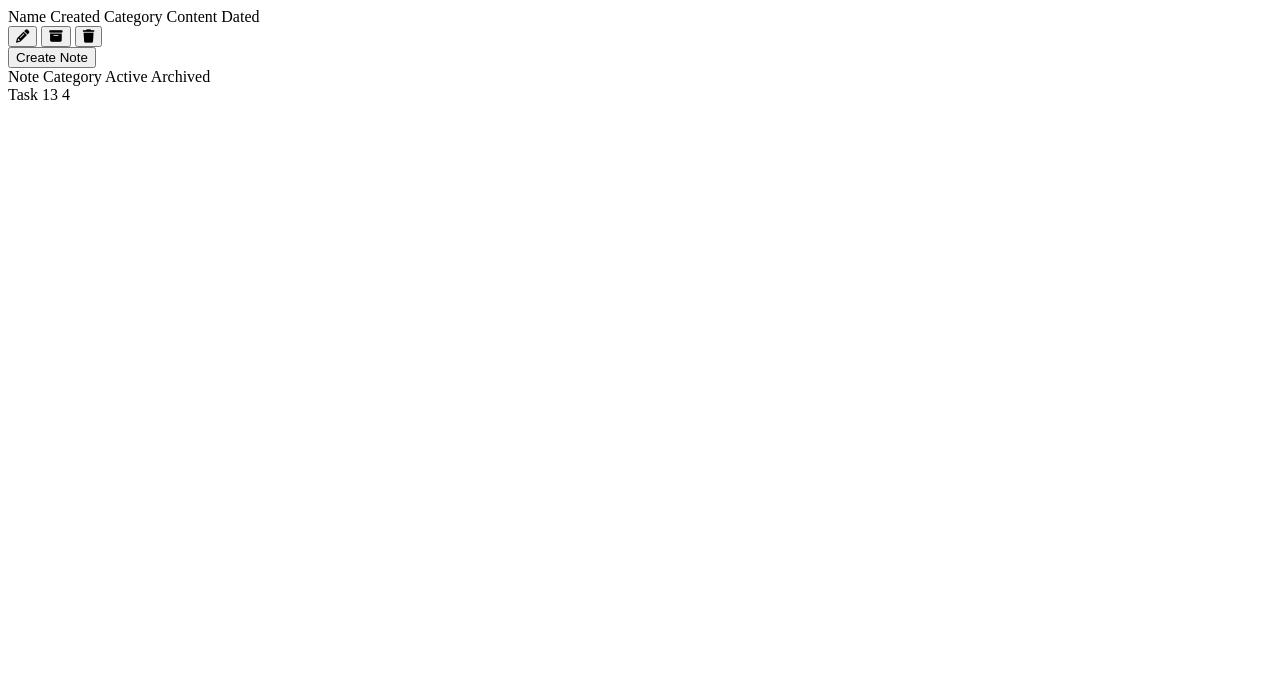
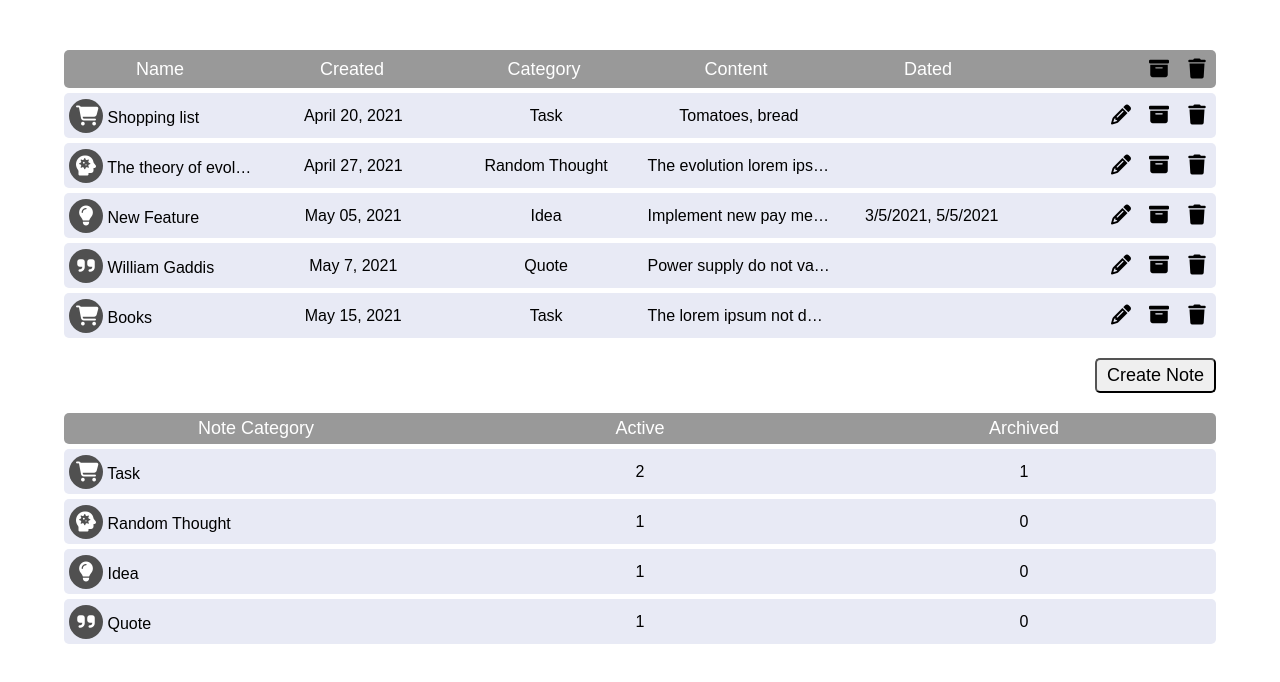
Before and after one commit to yuriseletsky/js1, a website: page index.html in a window 1280 px wide. Drawn offline with nearby package versions, Linux system fonts and the light colour scheme; files that its build step writes are made by us from their sources; no server answers.

Commit message:
add shows  elements from json

```diff
--- a/index.html
+++ b/index.html
@@ -19,8 +19,7 @@
                 <span class="header-name">Content</span>
                 <span class="header-name">Dated</span>
                 <div class="header-buttons">
-                    <button class="button"><i class="fas fa-pencil-alt" title="edit"></i></button>
-                    <button class="button"><i class="fas fa-archive" title="archive"></i></button>
+                    <button id="show-archive" class="button"><i class="fas fa-archive" title="archive"></i></button>
                     <button class="button"><i class="fas fa-trash"></i></button>
                 </div>
             </div>
@@ -32,13 +31,6 @@
                 <span class="header-name">Active</span>
                 <span class="header-name">Archived</span>
             </div>
-            <div class="table-summary-items">
-                <div class="table-notes-item">
-                    <span class="note-info">Task</span>
-                    <span class="note-info">13</span>
-                    <span class="note-info">4</span>
-                </div>
-            </div>
         </div>
     </div>
     <script src="js/app.js"></script>
--- a/js/app.js
+++ b/js/app.js
@@ -1,31 +1,38 @@
 const tableElement = document.querySelector(".table-notes-items")
 const tableNotesParrent = document.querySelector(".table-notes")
+const tableSummaryParrent = document.querySelector(".table-summary")
+const unArchiveButton = document.querySelector("#show-archive")
 
 function getCategoryIcon(category) {
     switch (category) {
         case 'Task':
             return '<i class="fas fa-shopping-cart"></i>'
-            break;
         case 'Random Thought':
-            return '<i class="fas fa-shopping-cart"></i>'
-            break;
+            return '<i class="fas fa-head-side-virus"></i>'
         case 'Idea':
-            return '<i class="fas fa-shopping-cart"></i>'
-            break;
+            return '<i class="fas fa-lightbulb"></i>'
         case 'Quote':
-            return '<i class="fas fa-shopping-cart"></i>'
-            break;
+            return '<i class="fas fa-quote-right"></i>'
         default:
             return '<i class="fas fa-shopping-cart"></i>'
-            break;
     }
+}
+
+function renderSummaryTable() {
+
+}
+
+function getSummaryInfo() {
+
 }
 
 function createNoteElement(data) {
     let element = document.createElement('div');
-    element.className = 'table-notes-item';
+    let icon = getCategoryIcon(data.category);
+    element.className = `table-notes-item ${data.active === false && 'archived'}`;
     element.innerHTML = `
     <span class="note-info">
+        ${icon}
         ${data.name}
     </span>
     <span class="note-info">
@@ -55,14 +62,57 @@ function createNoteElement(data) {
     return element;
 }
 
+function createSummaryElement(name, data) {
+    let element = document.createElement('div');
+    let icon = getCategoryIcon(name);
+    element.className = 'table-notes-item';
+    element.innerHTML = `
+        <span class="note-info">
+            ${icon}
+            ${name}
+        </span>
+        <span class="note-info">
+            ${data.active}
+        </span>
+        <span class="note-info">
+            ${data.archived}
+        </span>
+`
+    return element;
+}
+
 fetch('./js/data.json')
     .then(response => response.json())
     .then(data => {
         data.notes.forEach(element => {
             let noteElement = createNoteElement(element)
             tableNotesParrent.append(noteElement)
-            console.log('1log', noteElement);
         });
+        return data.notes
+    })
+    .then(notes => {
+        let summary = new Map()
+        notes.forEach(note => {
+            let active = note.active ? 1 : 0;
+            let archived = note.active ? 0 : 1;
+            if (summary.has(note.category)) {
+                let current = summary.get(note.category)
+                summary.set(note.category, {
+                    'active': current.active + active,
+                    'archived': current.archived + archived
+                })
+            } else {
+                summary.set(note.category, {
+                    'active': active,
+                    'archived': archived
+                })
+            }
+        });
+        summary.forEach((value, noteName) => {
+            let summaryElement = createSummaryElement(noteName, value)
+            tableSummaryParrent.append(summaryElement)
+        });
+        // console.log(summary);
     })
     .catch((error) => {
         console.error('Error:', error);
--- /dev/null
+++ b/js/data.json
@@ -0,0 +1,52 @@
+{
+    "notes": [
+        {
+            "name": "Shopping list",
+            "created": "April 20, 2021",
+            "category": "Task",
+            "content": "Tomatoes, bread",
+            "dates": "",
+            "active": true
+        },
+        {
+            "name": "The theory of evolution",
+            "created": "April 27, 2021",
+            "category": "Random Thought",
+            "content": "The evolution lorem ipsum dolor",
+            "dates": "",
+            "active": true
+        },
+        {
+            "name": "New Feature",
+            "created": "May 05, 2021",
+            "category": "Idea",
+            "content": "Implement new pay method for memebers",
+            "dates": "3/5/2021, 5/5/2021",
+            "active": true
+        },
+        {
+            "name": "William Gaddis",
+            "created": "May 7, 2021",
+            "category": "Quote",
+            "content": "Power supply do not value",
+            "dates": "",
+            "active": true
+        },
+        {
+            "name": "Books",
+            "created": "May 15, 2021",
+            "category": "Task",
+            "content": "The lorem ipsum not dolor sit",
+            "dates": "",
+            "active": true
+        },
+        {
+            "name": "Amazon Books",
+            "created": "May 15, 2021",
+            "category": "Task",
+            "content": "The lorem ipsum not dolor sit",
+            "dates": "",
+            "active": false
+        }
+    ]
+  }
--- a/style/style.scss
+++ b/style/style.scss
@@ -0,0 +1,126 @@
+* {
+    margin: 0;
+    padding: 0;
+}
+
+.container {
+    margin: 50px auto;
+    display: flex;
+    flex-direction: column;
+    justify-content: center;
+    align-items: center;
+    width: 90%;
+
+    .button-create-note {
+        align-self: flex-end;
+        margin: 20px 0;
+        font-size: 18px;
+        padding: 5px 10px;
+        cursor: pointer;
+        border-radius: 5px;
+    }
+}
+
+.table-header {
+    display: flex;
+    background: #999999;
+    color: #fff;
+}
+
+.table-notes,
+.table-summary {
+    width: 100%;
+
+    .button {
+        margin-left: 10px;
+        border: none;
+        outline: none;
+        background: none;
+        width: 28px;
+        height: 28px;
+        font-size: 20px;
+    }
+
+    .table-header {
+        display: flex;
+        flex-direction: row;
+        flex-wrap: wrap;
+        justify-content: center;
+        align-items: center;
+        border-radius: 5px;
+
+        .header-name,
+        .header-buttons {
+            padding: 5px;
+            font-size: 18px;
+            font-family: Arial, Helvetica, sans-serif;
+            flex: 1;
+            text-align: center;
+        }
+
+        .header-buttons {
+            font-family: "Lucida Sans Unicode", "Arial Unicode MS";
+            vertical-align: middle;
+            text-align: right;
+            display: flex;
+            flex: 1;
+            justify-content: end;
+        }
+    }
+
+    .table-notes-item {
+        display: flex;
+        flex-direction: row;
+        flex-wrap: wrap;
+        justify-content: center;
+        align-items: center;
+        background: #e8eaf5;
+        height: 45px;
+        margin-top: 5px;
+        border-radius: 5px;
+        &.archived{
+            display: none;
+        }
+
+        .note-info {
+            flex: 1;
+            padding: 5px;
+            font-size: 16px;
+            font-family: Arial, Helvetica, sans-serif;
+            text-align: center;
+            overflow: hidden;
+            text-overflow: ellipsis;
+            white-space: nowrap;
+            &:first-of-type{
+                text-align: left;
+                i{
+                    font-size: 20px;
+                    background-color: #505050;
+                    color: #fff;
+                    padding: 7px;
+                    border-radius: 50%;
+                    width: 20px;
+                    height: 20px;
+                    text-align: center;
+                }
+            }
+        }
+
+        .note-buttons {
+            display: flex;
+            flex: 1;
+            justify-content: end;
+            padding-right: 5px;
+
+            .button {
+                cursor: pointer;
+
+                &:hover {
+                    font-size: 24px;
+                    transition: font-size 400ms;
+                }
+            }
+        }
+    }
+
+}
```
